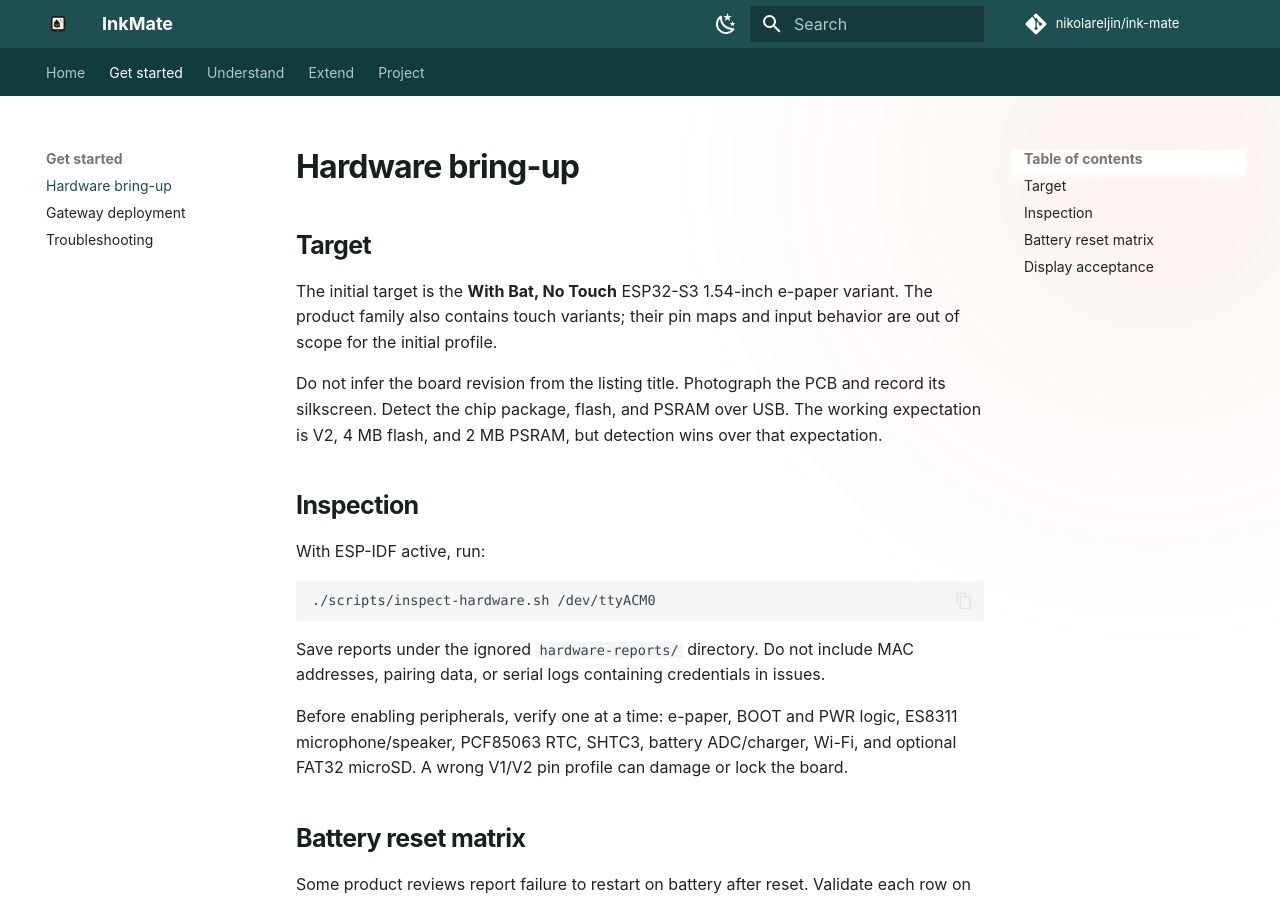
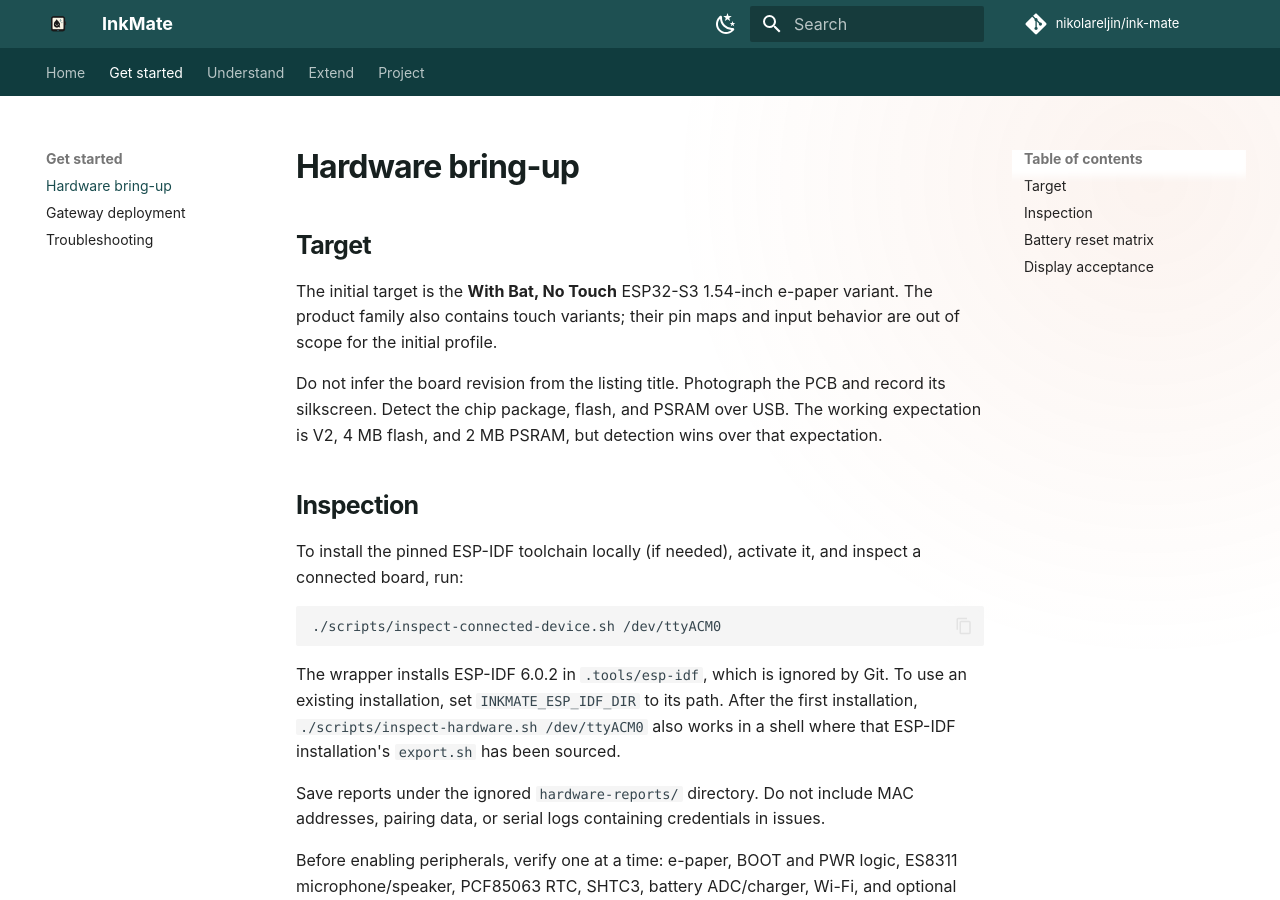
Before and after one commit to nikolareljin/ink-mate, an MkDocs documentation site: the page built from docs/hardware-bring-up.md, in a window 1280 px wide and 900 px high. Built offline with MkDocs 1.6.1 and Material for MkDocs 9.7.7, drawn with Linux system fonts in a browser that asks for light colours; comment, search, counter and statistics services are not loaded.

Commit message:
Add connected device inspection setup

````diff
--- a/docs/hardware-bring-up.md
+++ b/docs/hardware-bring-up.md
@@ -13,11 +13,18 @@ that expectation.
 
 ## Inspection
 
-With ESP-IDF active, run:
+To install the pinned ESP-IDF toolchain locally (if needed), activate it, and
+inspect a connected board, run:
 
 ```sh
-./scripts/inspect-hardware.sh /dev/ttyACM0
+./scripts/inspect-connected-device.sh /dev/ttyACM0
 ```
+
+The wrapper installs ESP-IDF 6.0.2 in `.tools/esp-idf`, which is ignored by
+Git. To use an existing installation, set `INKMATE_ESP_IDF_DIR` to its path.
+After the first installation, `./scripts/inspect-hardware.sh /dev/ttyACM0`
+also works in a shell where that ESP-IDF installation's `export.sh` has been
+sourced.
 
 Save reports under the ignored `hardware-reports/` directory. Do not include
 MAC addresses, pairing data, or serial logs containing credentials in issues.
````
Also changed, not shown: README.md (+11 -4 lines), 3 other files.
